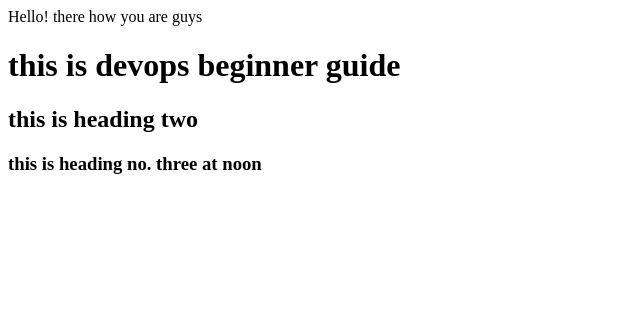
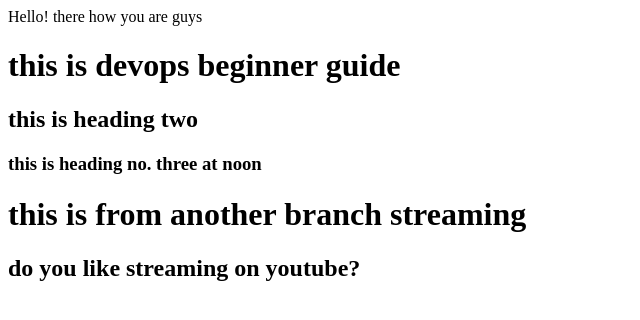
Before and after one commit to Hasnain-shinwari/DevOps_demo, a plain HTML site: page index.html in a window 1280 px wide. Shown: the whole page, without its empty margins (0-640 px from the left). Drawn offline with Linux system fonts and the light colour scheme.

Commit message:
two lines addes to html file

```diff
--- a/index.html
+++ b/index.html
@@ -2,3 +2,7 @@
 <h1>this is devops beginner guide</h1>
 <h2>this is heading two</h2>
 <h3>this is heading no. three at noon</h3>
+
+
+<h1>this is from another branch streaming</h1>
+<h2>do you like streaming on youtube?</h2>
```
